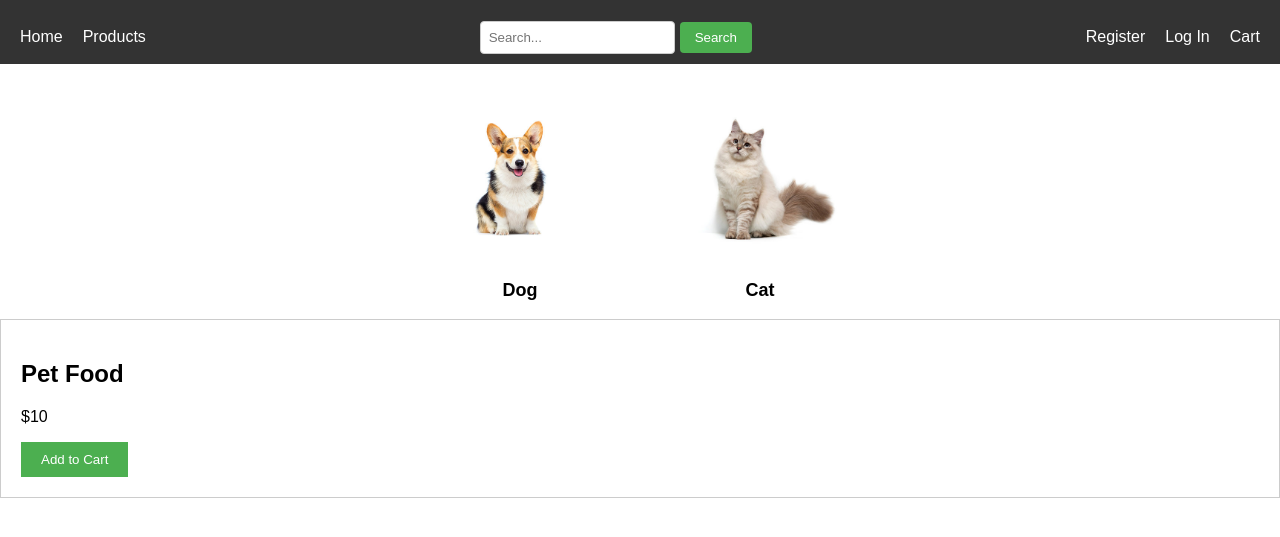
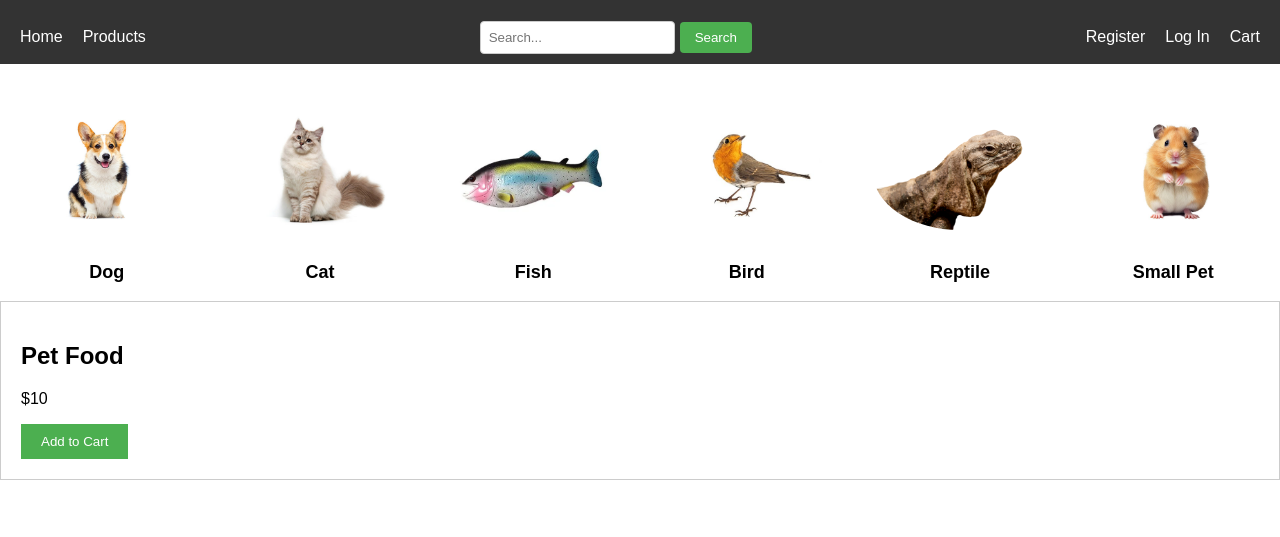
Before and after one commit to DUva98/IT310-Project, a plain HTML site: page index.html in a window 1280 px wide. Shown: the part 89-626 px from the top of the page. Drawn offline with Linux system fonts and the light colour scheme.

Commit message:
added new buttons for different animals

```diff
--- a/index.html
+++ b/index.html
@@ -45,6 +45,30 @@
                 <a href="#">
                     <img src="cat.jpg" alt="Cat">
                     <h3>Cat</h3>
+                </a>
+            </div>
+            <div class="category-button">
+                <a href="#">
+                    <img src="fish.jpg" alt="Fish">
+                    <h3>Fish</h3>
+                </a>
+            </div>
+            <div class="category-button">
+                <a href="#">
+                    <img src="bird.jpg" alt="Bird">
+                    <h3>Bird</h3>
+                </a>
+            </div>
+            <div class="category-button">
+                <a href="#">
+                    <img src="reptile.jpg" alt="Reptile">
+                    <h3>Reptile</h3>
+                </a>
+            </div>
+            <div class="category-button">
+                <a href="#">
+                    <img src="smallpet.jpg" alt="Small Pet">
+                    <h3>Small Pet</h3>
                 </a>
             </div>
             <!-- Add more buttons for other categories -->
```
Also changed, not shown: bird.jpg (added), fish.jpg (added), reptile.jpg (added), smallpet.jpg (added).
